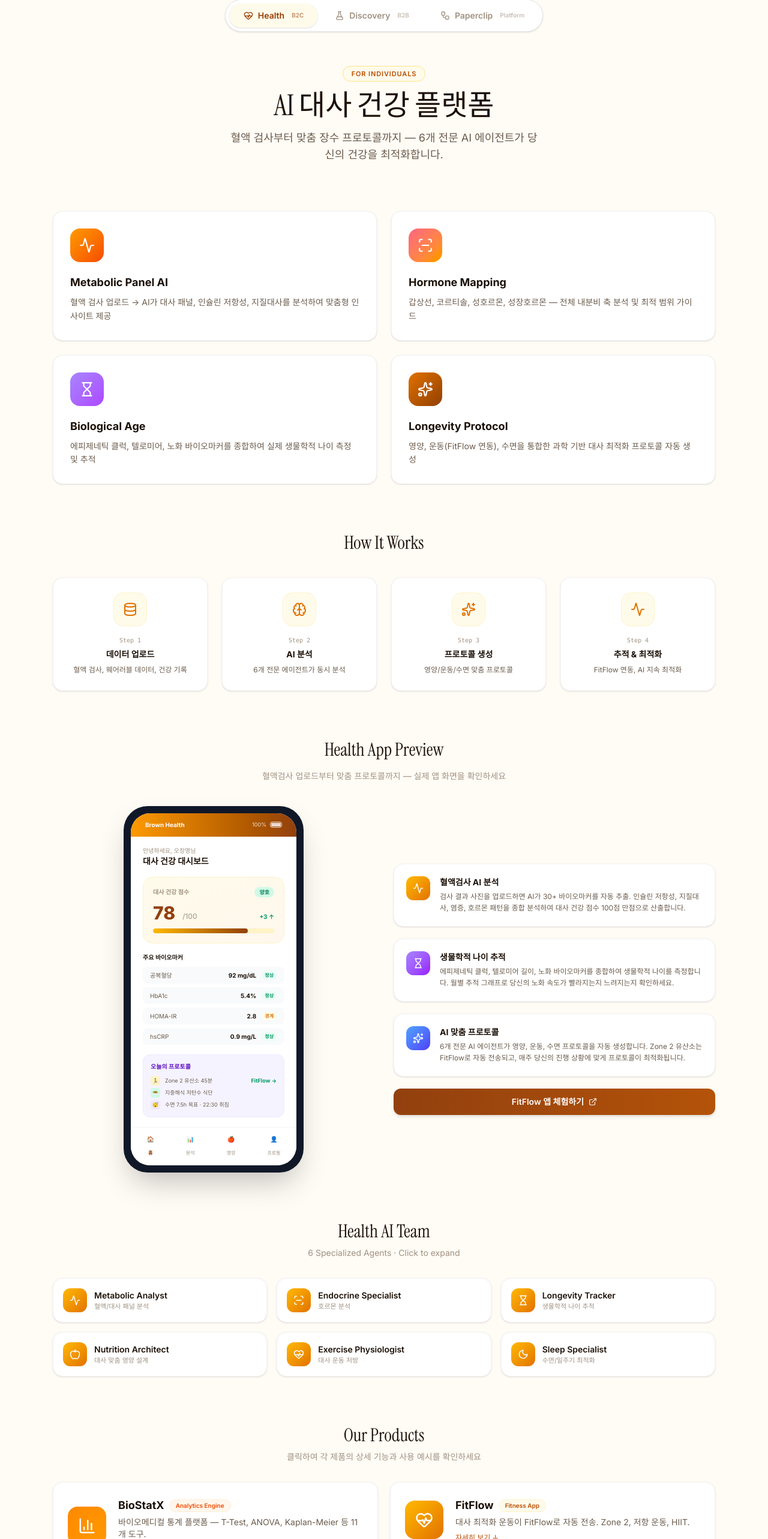
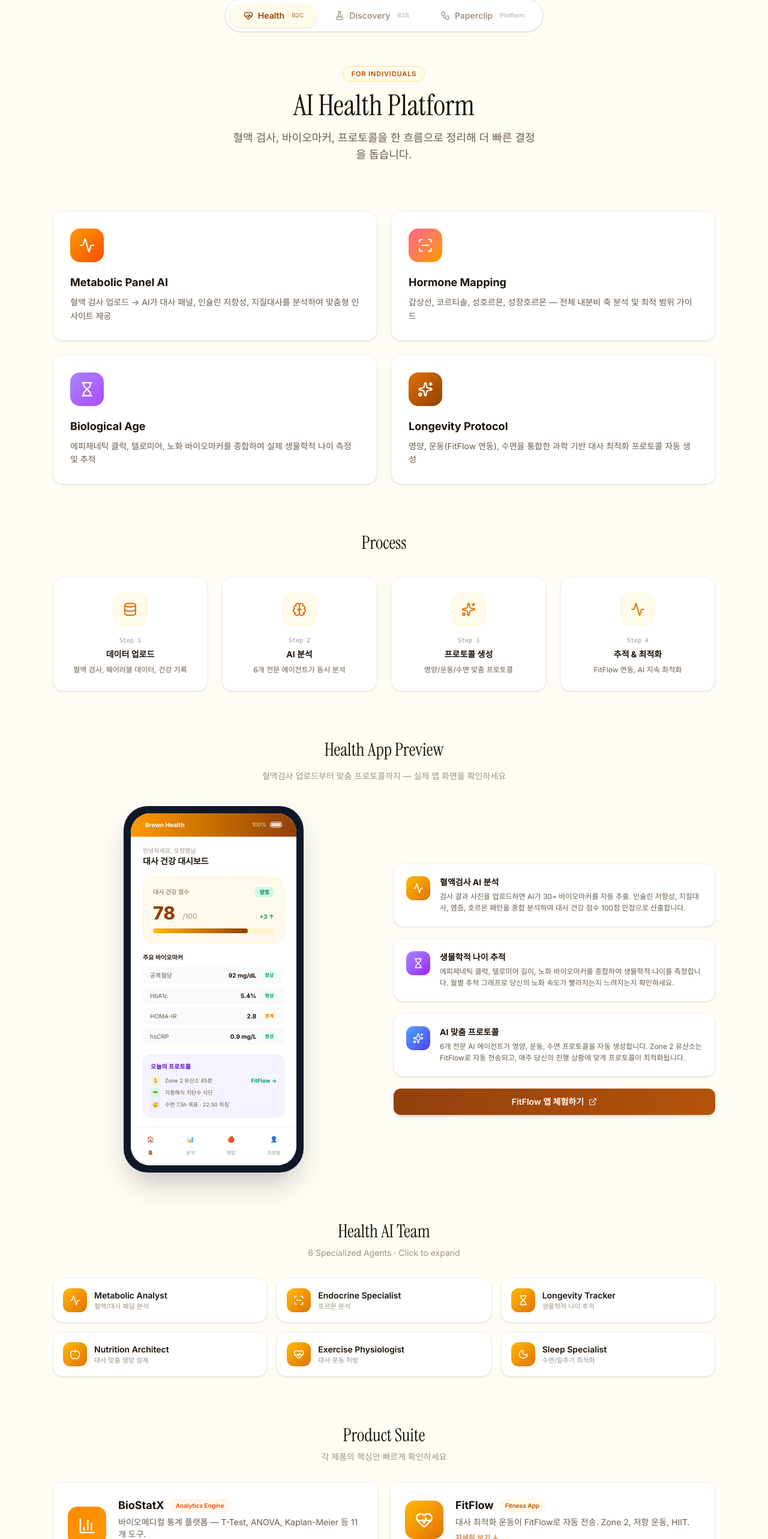
Before and after one commit to ohbryt/brown-ai, a React (Vite) app: page / in a window 1280 px wide. Shown: the part 1017-3583 px from the top of the page at 60% size. Built offline with nearby package versions, Linux system fonts and the light colour scheme.

Commit message:
Condense homepage section labels

```diff
--- a/src/App.tsx
+++ b/src/App.tsx
@@ -756,9 +756,9 @@ export function App() {
               {/* Tagline */}
               <div className="text-center">
                 <span className="section-badge bg-amber-50 text-amber-700 border border-amber-200 mb-4">For Individuals</span>
-                <h2 className="heading-serif text-4xl sm:text-5xl mb-4">AI 대사 건강 플랫폼</h2>
+                <h2 className="heading-serif text-4xl sm:text-5xl mb-4">AI Health Platform</h2>
                 <p className="text-text-secondary max-w-lg mx-auto text-lg">
-                  혈액 검사부터 맞춤 장수 프로토콜까지 — 6개 전문 AI 에이전트가 당신의 건강을 최적화합니다.
+                  혈액 검사, 바이오마커, 프로토콜을 한 흐름으로 정리해 더 빠른 결정을 돕습니다.
                 </p>
               </div>
 
@@ -780,7 +780,7 @@ export function App() {
 
               {/* How it works */}
               <div>
-                <h3 className="heading-serif text-3xl text-center mb-10">How It Works</h3>
+                <h3 className="heading-serif text-3xl text-center mb-10">Process</h3>
                 <div className="grid sm:grid-cols-2 lg:grid-cols-4 gap-6">
                   {[
                     { num: "1", title: "데이터 업로드", desc: "혈액 검사, 웨어러블 데이터, 건강 기록", icon: Database },
@@ -951,8 +951,8 @@ export function App() {
 
               {/* Products — Expandable Cards */}
               <div id="products">
-                <h3 className="heading-serif text-3xl text-center mb-2">Our Products</h3>
-                <p className="text-sm text-text-muted text-center mb-8">클릭하여 각 제품의 상세 기능과 사용 예시를 확인하세요</p>
+                <h3 className="heading-serif text-3xl text-center mb-2">Product Suite</h3>
+                <p className="text-sm text-text-muted text-center mb-8">각 제품의 핵심만 빠르게 확인하세요</p>
                 <div className="grid sm:grid-cols-2 gap-5">
                   {products.map((p, idx) => {
                     const isExpanded = expandedProduct === p.slug;
@@ -1200,7 +1200,7 @@ export function App() {
 
               {/* How it works */}
               <div>
-                <h3 className="heading-serif text-3xl text-center mb-10">How It Works</h3>
+                <h3 className="heading-serif text-3xl text-center mb-10">Process</h3>
                 <div className="grid sm:grid-cols-2 lg:grid-cols-4 gap-6">
                   {paperclipHowItWorks.map((item) => {
                     const Icon = item.icon;
```
